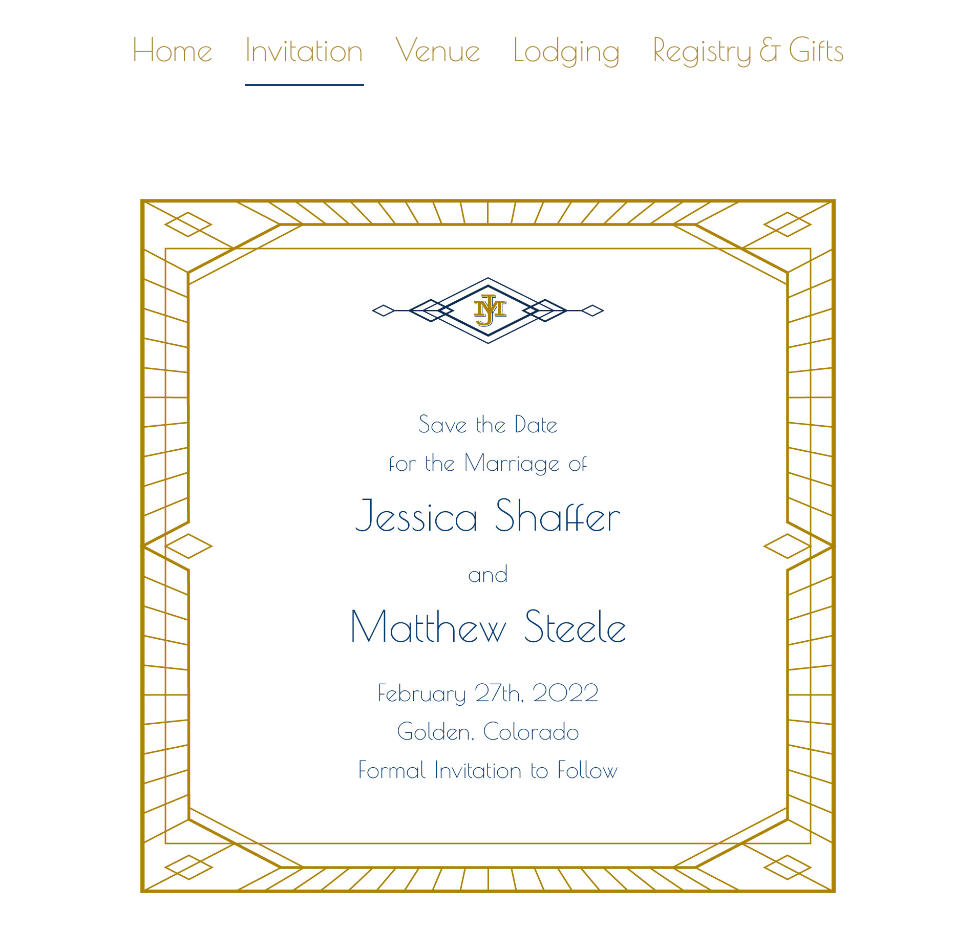
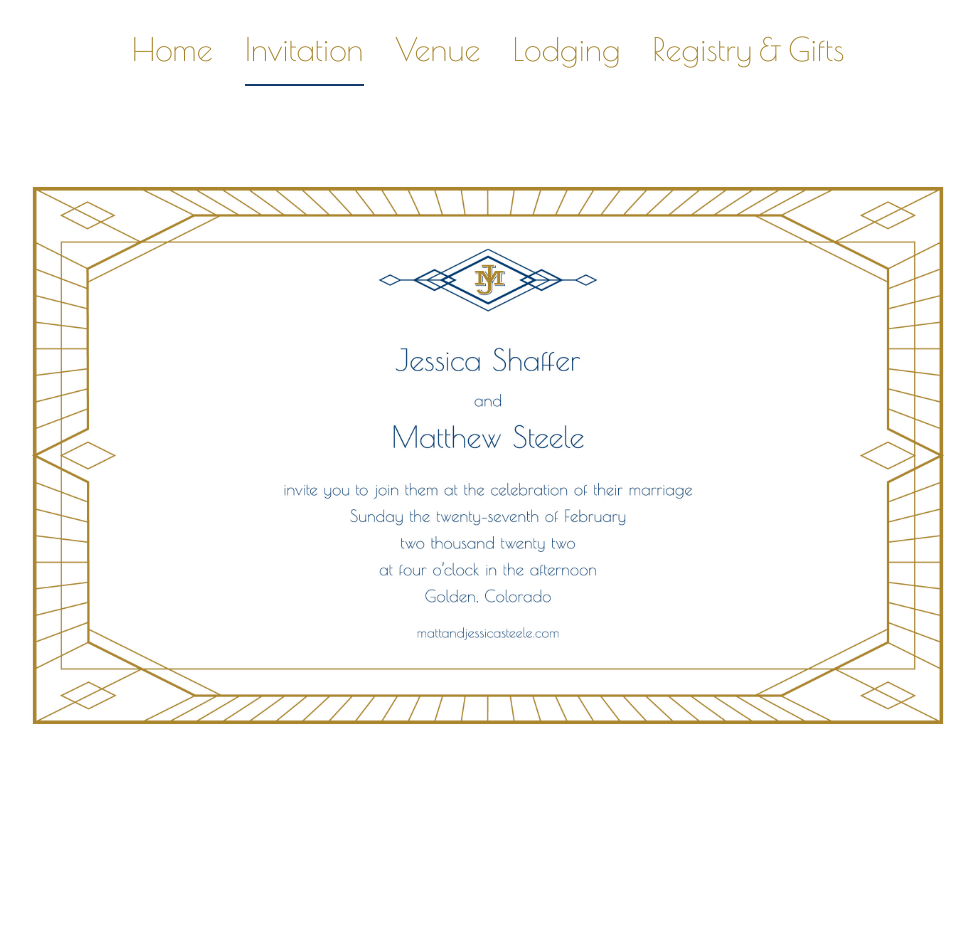
Before and after one commit to mattsteele/mjs, a Vue app: page /invitation in a window 1280 px wide. Shown: the whole page, without its empty margins (152-1127 px from the left). After the commit the page ends 800 px from the top, so only its background shows below. Built offline with nearby package versions, Linux system fonts and the light colour scheme.

Commit message:
Add invitation

```diff
--- a/src/views/Invitation.vue
+++ b/src/views/Invitation.vue
@@ -1,7 +1,7 @@
 <template>
   <div class="invitation-wrapper">
 
-    <img src="@/assets/images/savethedate.jpg" alt="Save The Date">
+    <img src="@/assets/images/invitation.jpg" alt="Save The Date">
 
   </div>
 </template>
@@ -19,7 +19,7 @@
     flex-direction: column;
     align-items: center;
     img {
-       max-width: 60%;
+       max-width: 75%;
     }
     // mobile view
 		@media only screen and (max-width: 760px) {
```
Also changed, not shown: src/assets/images/invitation.jpg (added).
